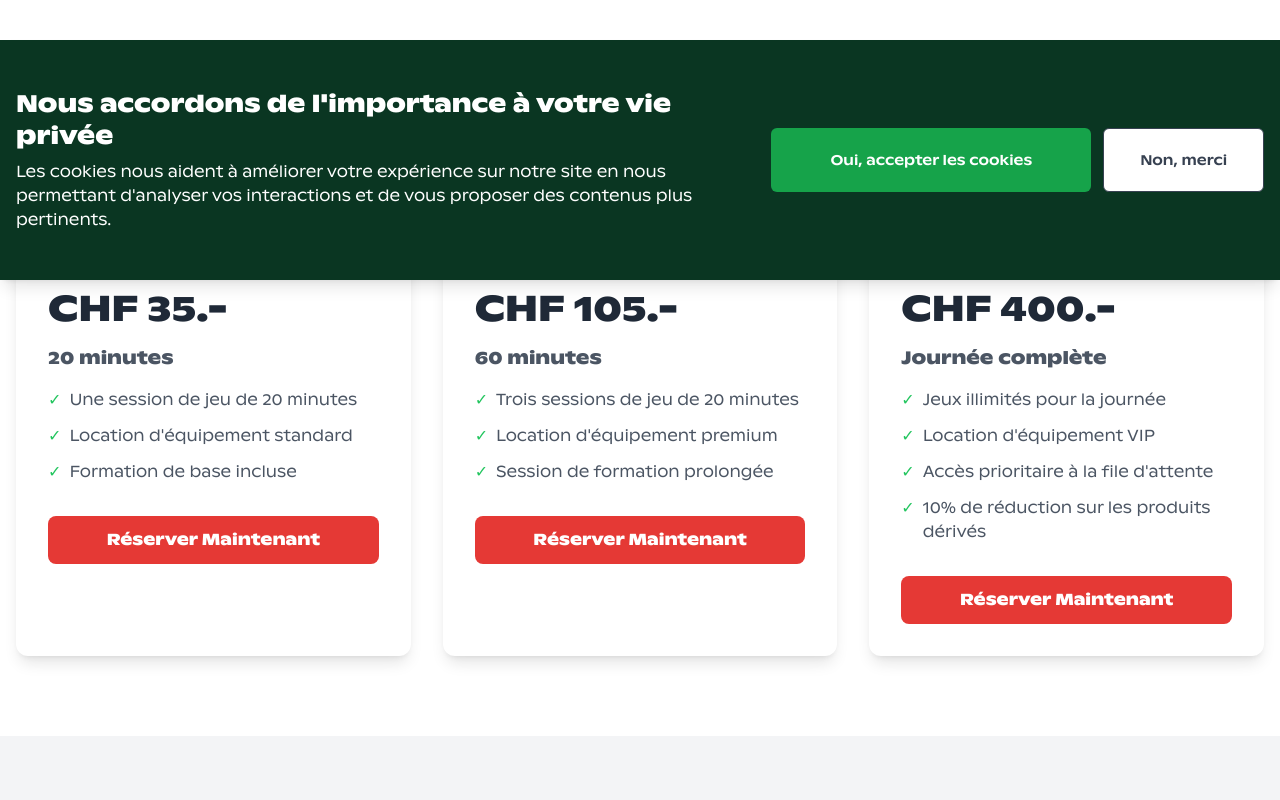
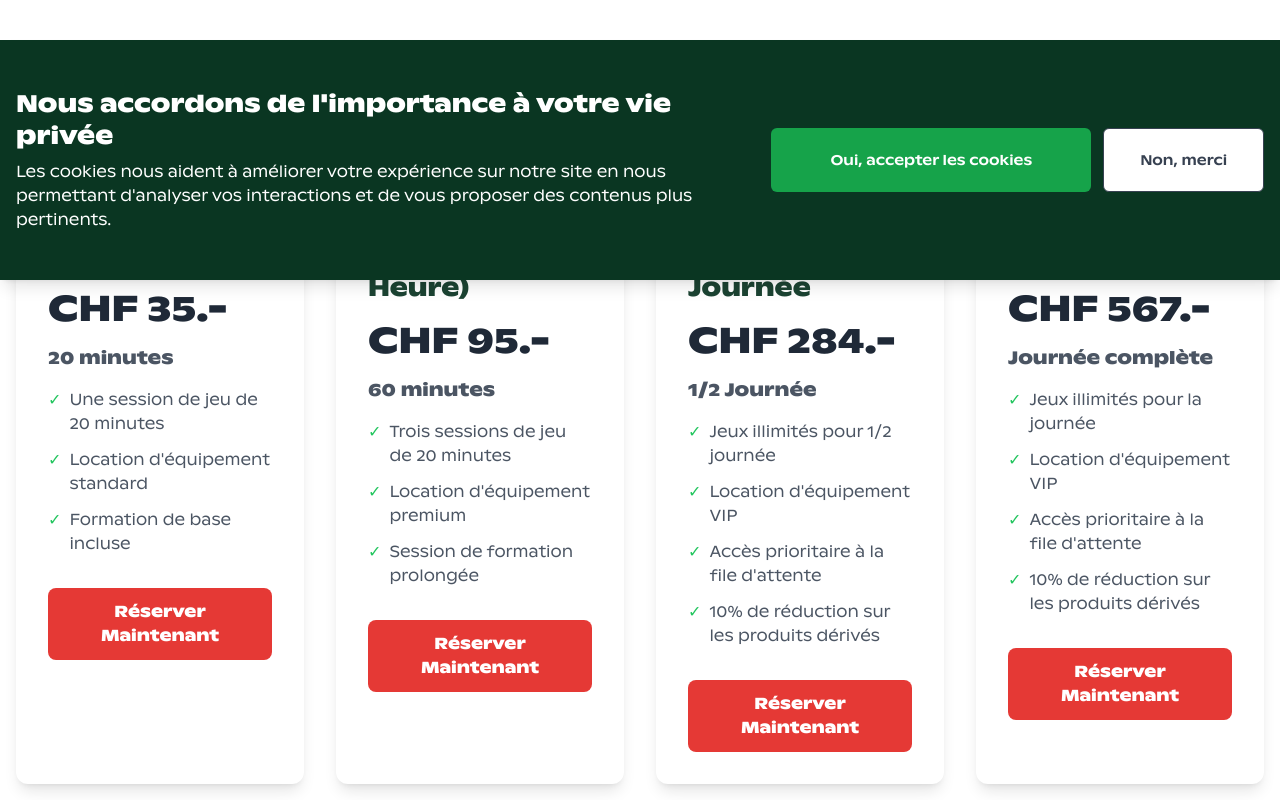
Before and after one commit to Heyimlulu/wildarena-web, a Next.js app: page /pricing in a window 1280 px wide. Shown: the part 520-1320 px from the top of the page. Built offline with nearby package versions, Linux system fonts and the light colour scheme; no server answers.

Commit message:
Update pricing

```diff
--- a/app/components/features/pricing/BookingModal.tsx
+++ b/app/components/features/pricing/BookingModal.tsx
@@ -3,6 +3,7 @@ import { useState, useEffect } from "react"
 import DatePicker from "react-datepicker"
 import { PricingCardProps } from "./PricingOptions"
 import { API_ROUTES } from "@/app/constants"
+import { calculateFlexiblePrice } from "@/app/utils/pricing"
 
 interface BookingFormData {
     name: string
@@ -172,13 +173,11 @@ export default function BookingModal({
                         </button>
                     </div>
 
-                    {bookingType === 'group' && (
-                        <div className="mb-6 p-4 bg-green-50 rounded-lg">
-                            <p className="text-green-800 text-center">
-                                Prix total: CHF {selectedOption?.price || 0}.-
-                            </p>
-                        </div>
-                    )}
+                    <div className="mb-6 p-4 bg-green-50 rounded-lg">
+                        <p className="text-green-800 text-center">
+                            Prix total: CHF {calculateFlexiblePrice(selectedOption!, formData).toFixed(2)}.-
+                        </p>
+                    </div>
 
                     <form onSubmit={handleSubmit} className="space-y-6">
                         <div className="grid grid-cols-1 md:grid-cols-2 gap-6">
--- a/app/components/features/pricing/GroupOffers.tsx
+++ b/app/components/features/pricing/GroupOffers.tsx
@@ -5,7 +5,7 @@ import { UNIT_PRICE } from "@/app/constants"
 const groupOptions = [
     {
       name: "Fête d'Anniversaire",
-      price: 15 * UNIT_PRICE,
+      price: Math.round((UNIT_PRICE * 6 * 10) / 4),
       participants: "Jusqu'à 10 joueurs",
       maxPlayers: 10,
       duration: "2 heures",
@@ -19,7 +19,7 @@ const groupOptions = [
     },
     {
       name: "Team Building",
-      price: 30 * UNIT_PRICE,
+      price: Math.round((UNIT_PRICE * 9 * 20) / 6),
       participants: "Jusqu'à 20 joueurs",
       maxPlayers: 20,
       duration: "3 heures",
@@ -34,7 +34,7 @@ const groupOptions = [
     },
     {
       name: "Groupe d'Amis",
-      price: 12 * UNIT_PRICE,
+      price: Math.round((UNIT_PRICE * 3 * 8) / 2),
       participants: "Jusqu'à 8 joueurs",
       maxPlayers: 8,
       duration: "90 minutes",
--- a/app/components/features/pricing/IndividualsOffers.tsx
+++ b/app/components/features/pricing/IndividualsOffers.tsx
@@ -1,10 +1,11 @@
 import { Clock, UserCircle, Users, Zap } from "lucide-react";
 import { PricingCard, PricingCardProps } from "./PricingOptions";
+import { UNIT_PRICE } from "@/app/constants";
 
 const individualOptions = [
     {
       name: "Partie Unique",
-      price: 35,
+      price: UNIT_PRICE,
       duration: "20 minutes",
       icon: Clock,
       maxPlayers: 1,
@@ -12,15 +13,23 @@ const individualOptions = [
     },
     {
       name: "Partie (1 Heure)",
-      price: 105,
+      price: Math.round((UNIT_PRICE * 3) * 0.9),
       duration: "60 minutes",
       icon: Zap,
       maxPlayers: 1,
       features: ["Trois sessions de jeu de 20 minutes", "Location d'équipement premium", "Session de formation prolongée"],
     },
     {
-      name: "Pass Journalier",
-      price: 400,
+      name: "Pass 1/2 Journée",
+      price: Math.round(((UNIT_PRICE * 3) * 3) * 0.9),
+      duration: "1/2 Journée",
+      icon: Users,
+      maxPlayers: 1,
+      features: ["Jeux illimités pour 1/2 journée", "Location d'équipement VIP", "Accès prioritaire à la file d'attente", "10% de réduction sur les produits dérivés"],
+    },
+    {
+      name: "Pass Journée",
+      price: Math.round(((UNIT_PRICE * 3) * 6) * 0.9),
       duration: "Journée complète",
       icon: Users,
       maxPlayers: 1,
@@ -36,7 +45,7 @@ export default function IndividualsOffers({ handleBook }: { handleBook: (option:
         <UserCircle className="w-8 h-8 text-green-800 mb-3 sm:mr-3" />
         <h2 className="text-4xl font-bold text-center text-green-800">Offres Individuelles</h2>
       </div>
-      <div className="grid grid-cols-1 md:grid-cols-2 lg:grid-cols-3 gap-8">
+      <div className="grid grid-cols-1 md:grid-cols-2 lg:grid-cols-3 xl:grid-cols-4 gap-8">
         {individualOptions.map((option, index) => (
           <PricingCard
             key={index}
--- /dev/null
+++ b/app/utils/pricing.ts
@@ -0,0 +1,30 @@
+import { PricingCardProps } from "../components/features/pricing/PricingOptions";
+
+function getPricePerPlayer(selectedOption: PricingCardProps['option'], playerCount: number) {
+    console.log("Groupe d'Amis" === selectedOption?.name)
+
+    switch (selectedOption?.name) {
+        case 'Team Building':
+            if (playerCount >= 20) return 52.5;
+            if (playerCount >= 15) return 56.7;
+            if (playerCount >= 10) return 60;
+            if (playerCount >= 8) return 60;
+            return 65; // Par défaut pour très petits groupes
+        case "Fête d'Anniversaire":
+            if (playerCount >= 10) return 52.5;
+            if (playerCount >= 8) return 56.7;
+            return 60;
+        case "Groupe d'Amis":
+            if (playerCount >= 8) return 52.5;
+            if (playerCount >= 4) return 56.7;
+            return 60;
+        default:
+            return (selectedOption?.price || 0) / (selectedOption?.maxPlayers || 1);
+    }
+}
+
+export function calculateFlexiblePrice(selectedOption: PricingCardProps['option'], formData: { players: string }) {
+    const playerCount = parseInt(formData.players) || 1;
+    const pricePerPlayer = getPricePerPlayer(selectedOption, playerCount) * playerCount;
+    return Math.round(pricePerPlayer);
+}
```
